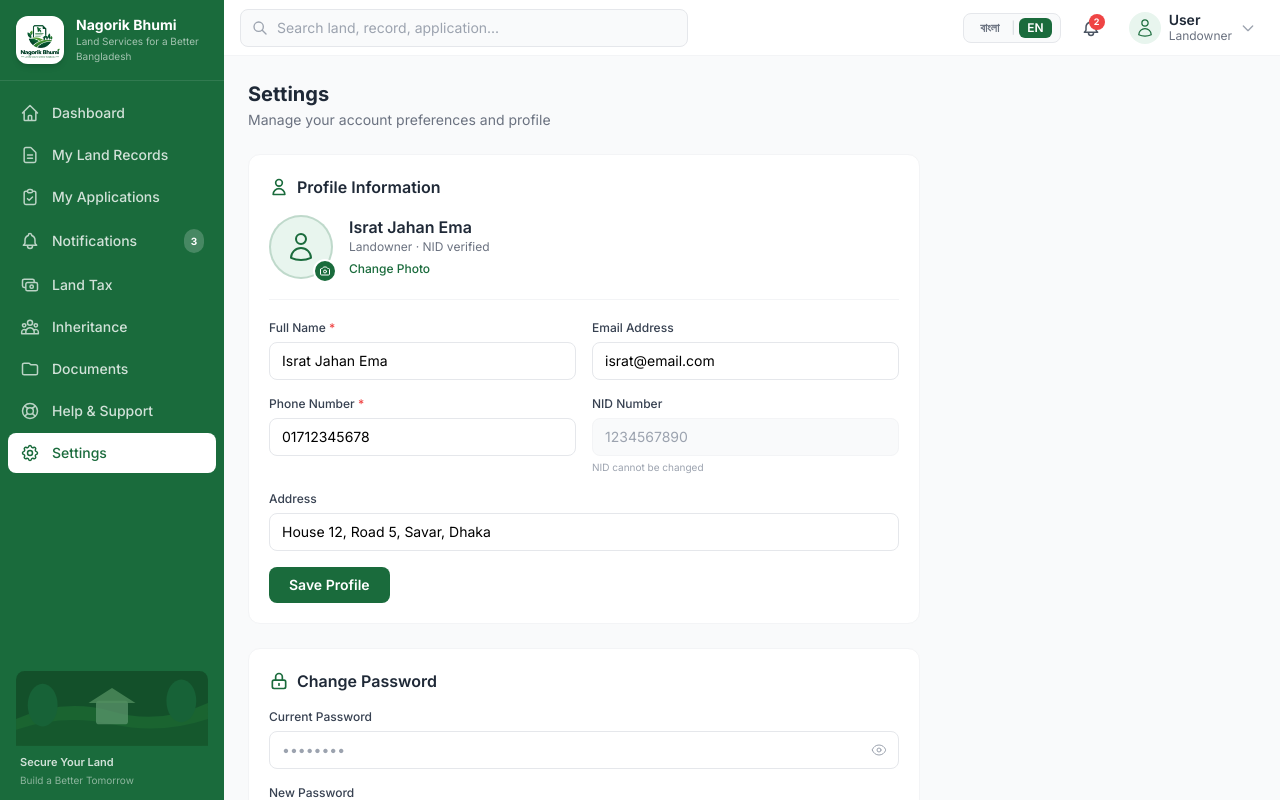
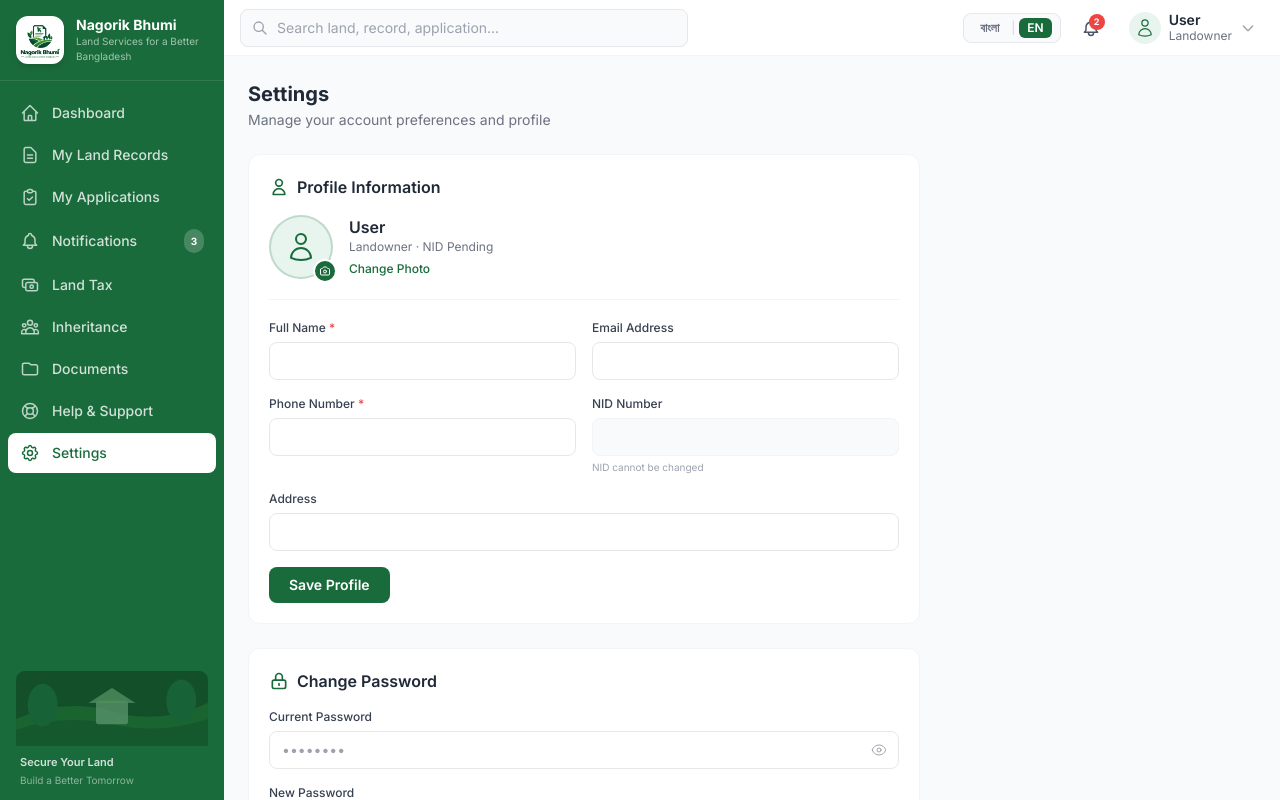
Before and after one commit to isratemma/Nagorik-Bhumi, a Next.js app: page /dashboard/settings in a window 1280 px wide. Built offline with nearby package versions, Linux system fonts and the light colour scheme.

Commit message:
fix: settings profile loads logged-in user data from UserContext, save updates localStorage

```diff
--- a/app/dashboard/settings/page.js
+++ b/app/dashboard/settings/page.js
@@ -1,7 +1,8 @@
 'use client';
-import { useState, useRef } from 'react';
+import { useState, useRef, useEffect } from 'react';
 import { toast } from 'sonner';
 import { useLanguage } from '@/context/LanguageContext';
+import { useUser } from '@/context/UserContext';
 
 const API = 'http://localhost:5000/api';
 
@@ -28,15 +29,29 @@ function SavedMsg({ show }) {
 
 export default function SettingsPage() {
   const { t } = useLanguage();
+  const { user, login, token } = useUser();
   const photoRef = useRef(null);
   const [avatar,  setAvatar]  = useState(null);
   const [profile, setProfile] = useState({
-    name:    'Israt Jahan Ema',
-    email:   'israt@email.com',
-    phone:   '01712345678',
-    nid:     '1234567890',
-    address: 'House 12, Road 5, Savar, Dhaka',
+    name:    '',
+    email:   '',
+    phone:   '',
+    nid:     '',
+    address: '',
   });
+
+  // Load logged-in user data into form
+  useEffect(() => {
+    if (user) {
+      setProfile({
+        name:    user.fullName  || '',
+        email:   user.email     || '',
+        phone:   user.mobile    || '',
+        nid:     user.nid       || '',
+        address: user.address   || '',
+      });
+    }
+  }, [user]);
   const [passwords, setPasswords] = useState({ current:'', newPass:'', confirm:'' });
   const [showPwd, setShowPwd] = useState({ current:false, newPass:false, confirm:false });
   const [notifications, setNotifications] = useState({
@@ -66,10 +81,39 @@ export default function SettingsPage() {
     if (!profile.phone.trim()) { toast.error('Phone is required'); return; }
     if (profile.email && !/^\S+@\S+\.\S+$/.test(profile.email)) { toast.error('Invalid email address'); return; }
     setLoading('profile');
-    await new Promise(r => setTimeout(r, 600)); // Replace with real API call
-    setLoading('');
-    markSaved('profile');
-    toast.success('Profile saved!');
+    try {
+      const res = await fetch(`${API}/auth/me`, {
+        method:  'PUT',
+        headers: {
+          'Content-Type': 'application/json',
+          ...(token ? { Authorization: `Bearer ${token}` } : {}),
+        },
+        body: JSON.stringify({
+          fullName: profile.name,
+          email:    profile.email,
+          mobile:   profile.phone,
+          address:  profile.address,
+        }),
+      });
+      const data = await res.json();
+      if (res.ok) {
+        // Update user in context + localStorage
+        const updatedUser = { ...user, fullName: profile.name, email: profile.email, mobile: profile.phone, address: profile.address };
+        login(updatedUser, token);
+        markSaved('profile');
+        toast.success('Profile saved!');
+      } else {
+        toast.error(data.message || 'Failed to save profile');
+      }
+    } catch {
+      // Backend not returning auth — save locally anyway for demo
+      const updatedUser = { ...user, fullName: profile.name, email: profile.email, mobile: profile.phone, address: profile.address };
+      login(updatedUser, token);
+      markSaved('profile');
+      toast.success('Profile saved!');
+    } finally {
+      setLoading('');
+    }
   };
 
   // ── Password ───────────────────────────────────────────────
@@ -144,8 +188,8 @@ export default function SettingsPage() {
               </button>
             </div>
             <div>
-              <p className="font-semibold text-gray-800">{profile.name}</p>
-              <p className="text-xs text-gray-500">Landowner · NID verified</p>
+              <p className="font-semibold text-gray-800">{user?.fullName || profile.name || 'User'}</p>
+              <p className="text-xs text-gray-500 capitalize">{user?.role || 'Landowner'} · NID {user?.nid ? 'verified' : 'pending'}</p>
               <button type="button" onClick={() => photoRef.current?.click()}
                 className="text-xs text-brand font-medium mt-1 hover:underline">{t.changePhoto}
               </button>
```
